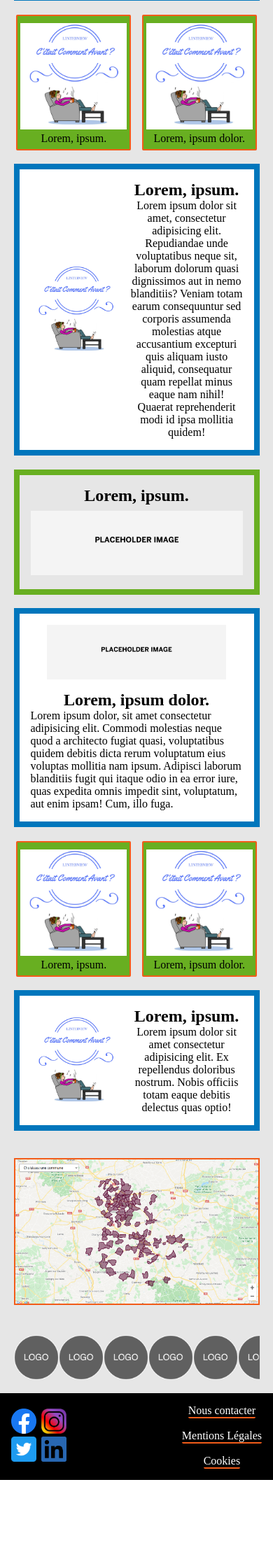
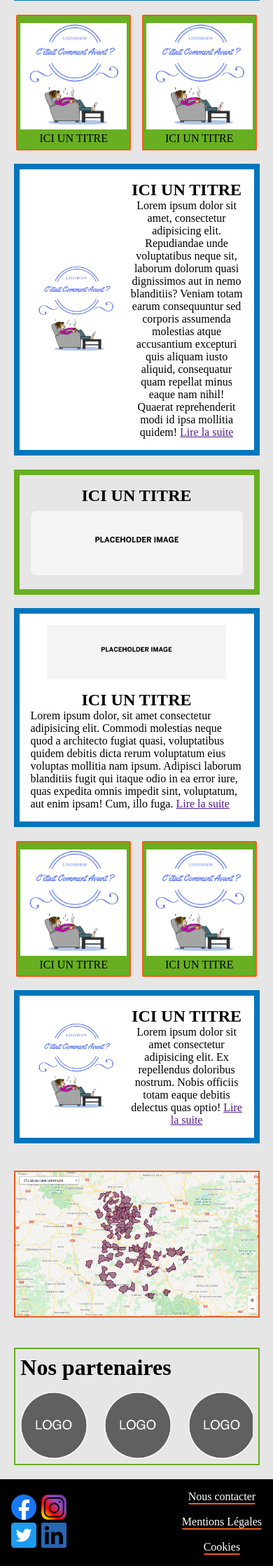
Before and after one commit to acs-sens-2021/la-tele-de-lyonne-anis-Guy-iliess, a PHP site: page / in a window 390 px wide. Shown: the part 541-2779 px from the top of the page at 70% size. Before the commit the page ends 2656 px from the top, so only its background shows below. Run offline with PHP 8.4, Linux system fonts and the light colour scheme.

Commit message:
page d'accueil fini sous les 4 formats (telephone, tablette, écran large, écran très large)

```diff
--- a/css/index.css
+++ b/css/index.css
@@ -201,6 +195,11 @@
   border: #68af21 solid 8px;
 }
 
+main .large_card figure img {
+  border-radius: 8px;
+  max-width: 100%;
+}
+
 main .large_card figure figcaption {
   text-align: center;
   font-size: 1.5rem;
@@ -212,19 +211,27 @@
   display: -webkit-box;
   display: -ms-flexbox;
   display: flex;
-  -webkit-box-orient: horizontal;
+  -webkit-box-orient: vertical;
   -webkit-box-direction: normal;
-      -ms-flex-direction: row;
-          flex-direction: row;
-  overflow-x: auto;
+      -ms-flex-direction: column;
+          flex-direction: column;
   margin: 5%;
+  padding: 2%;
+  border: solid 2px #68af21;
 }
 
-main .partenaires img {
+main .partenaires .logo_part {
+  display: -webkit-box;
+  overflow-x: auto;
+  margin-top: 1rem;
+}
+
+main .partenaires .logo_part img {
   display: -webkit-box;
   display: -ms-flexbox;
   display: flex;
-  max-width: 4rem;
+  max-width: 6rem;
+  margin-right: 1.5rem;
 }
 
 footer {
--- a/index.html
+++ b/index.html
@@ -37,11 +37,12 @@
             <h1 class="titre">Accueil</h1>
             <div class="card_banner">
                 <img src="./img/placeholder_banner.png" alt="placeholder">
-                <h1>Lorem, ipsum dolor.</h1>
+                <h1>ICI UN TITRE</h1>
                 <p>Lorem ipsum dolor sit amet consectetur adipisicing elit. Sunt, illo odio dignissimos aliquam
                     explicabo, ipsam suscipit, quasi nemo eligendi corporis libero atque alias impedit? Nesciunt
                     voluptatum numquam explicabo obcaecati fugit totam deserunt doloremque sed! Repudiandae modi ratione
-                    quo quasi nam consequuntur cumque minima cum odio nemo, ipsum, debitis ullam ducimus.</p>
+                    quo quasi nam consequuntur cumque minima cum odio nemo, ipsum, debitis ullam ducimus. <a href="">Lire la suite</a></p>
+
             </div>
         </article>
 
@@ -49,11 +50,11 @@
             <div class="card_double">
                 <figure class="simple_card">
                     <img src="./img/placeholder_img.jpg" alt="placeholder" width="100%">
-                    <figcaption>Lorem, ipsum.</figcaption>
+                    <figcaption>ICI UN TITRE</figcaption>
                 </figure>
                 <figure class="simple_card">
                     <img src="./img/placeholder_img.jpg" alt="placeholder" width="100%">
-                    <figcaption>Lorem, ipsum dolor.</figcaption>
+                    <figcaption>ICI UN TITRE</figcaption>
                 </figure>
             </div>
         </article>
@@ -62,19 +63,19 @@
             <div class="card_detail">
                 <img src="./img/placeholder_img.jpg" alt="placeholder" width="100%">
                 <div class="card_text">
-                    <h1>Lorem, ipsum.</h1>
+                    <h1>ICI UN TITRE</h1>
                     <p>Lorem ipsum dolor sit amet, consectetur adipisicing elit. Repudiandae unde voluptatibus neque
                         sit, laborum dolorum quasi dignissimos aut in nemo blanditiis? Veniam totam earum consequuntur
                         sed corporis assumenda molestias atque accusantium excepturi quis aliquam iusto aliquid,
                         consequatur quam repellat minus eaque nam nihil! Quaerat reprehenderit modi id ipsa mollitia
-                        quidem!</p>
+                        quidem! <a href="">Lire la suite</a></p>
                 </div>
             </div>
         </article>
 
         <article class="large_card">
             <figure>
-                <figcaption>Lorem, ipsum.</figcaption>
+                <figcaption>ICI UN TITRE</figcaption>
                 <img src="./img/placeholder_banner.png" alt="pholder" width="100%">
             </figure>
         </article>
@@ -82,11 +83,11 @@
         <article>
             <div class="card_banner">
                 <img src="./img/placeholder_banner.png" alt="placeholder">
-                <h1>Lorem, ipsum dolor.</h1>
+                <h1>ICI UN TITRE</h1>
                 <p>Lorem ipsum dolor, sit amet consectetur adipisicing elit. Commodi molestias neque quod a architecto
                     fugiat quasi, voluptatibus quidem debitis dicta rerum voluptatum eius voluptas mollitia nam ipsum.
                     Adipisci laborum blanditiis fugit qui itaque odio in ea error iure, quas expedita omnis impedit
-                    sint, voluptatum, aut enim ipsam! Cum, illo fuga.</p>
+                    sint, voluptatum, aut enim ipsam! Cum, illo fuga. <a href="">Lire la suite</a></p>
             </div>
         </article>
 
@@ -94,11 +95,11 @@
             <div class="card_double">
                 <figure class="simple_card">
                     <img src="./img/placeholder_img.jpg" alt="placeholder" width="100%">
-                    <figcaption>Lorem, ipsum.</figcaption>
+                    <figcaption>ICI UN TITRE</figcaption>
                 </figure>
                 <figure class="simple_card">
                     <img src="./img/placeholder_img.jpg" alt="placeholder" width="100%">
-                    <figcaption>Lorem, ipsum dolor.</figcaption>
+                    <figcaption>ICI UN TITRE</figcaption>
                 </figure>
             </div>
         </article>
@@ -107,9 +108,9 @@
             <div class="card_detail">
                 <img src="./img/placeholder_img.jpg" alt="placeholder" width="100%">
                 <div class="card_text">
-                    <h1>Lorem, ipsum.</h1>
+                    <h1>ICI UN TITRE</h1>
                     <p>Lorem ipsum dolor sit amet consectetur adipisicing elit. Ex repellendus doloribus nostrum. Nobis
-                        officiis totam eaque debitis delectus quas optio!</p>
+                        officiis totam eaque debitis delectus quas optio! <a href="">Lire la suite</a></p>
                 </div>
             </div>
         </article>
@@ -119,6 +120,8 @@
         </article>
 
         <div class="partenaires">
+            <h1 class="titre_part">Nos partenaires</h1>
+            <div class="logo_part">
                 <img src="./img/logo-placeholder-png.png" alt="placeholder_partenaires" width="100%">
                 <img src="./img/logo-placeholder-png.png" alt="placeholder_partenaires" width="100%">
                 <img src="./img/logo-placeholder-png.png" alt="placeholder_partenaires" width="100%">
@@ -130,7 +133,9 @@
                 <img src="./img/logo-placeholder-png.png" alt="placeholder_partenaires" width="100%">
                 <img src="./img/logo-placeholder-png.png" alt="placeholder_partenaires" width="100%">
             </div>
+        </div>
     </main>
+
 
     <footer>
         <div class="card_double">
--- a/scss/index.scss
+++ b/scss/index.scss
@@ -147,6 +141,11 @@
         border: $green solid 8px;
 
         figure {
+            img {
+                border-radius: 8px;
+                max-width: 100%;
+            }
+
             figcaption {
                 text-align: center;
                 font-size: 1.5rem;
@@ -155,15 +154,25 @@
             }
         }
     }
+
+
     .partenaires {
         display: flex;
-        flex-direction: row;
-        overflow-x: auto;
+        flex-direction: column;
         margin: 5%;
+        padding: 2%;
+        border: solid 2px $green;
 
-        img {
-            display: flex;
-            max-width: 4rem;
+        .logo_part {
+            display: -webkit-box;
+            overflow-x: auto;
+            margin-top: 1rem;
+
+            img {
+                display: flex;
+                max-width: 6rem;
+                margin-right: 1.5rem;
+            }
         }
     }
 }
```
Also changed, not shown: other parts of css/index.css (+54 -11 lines), other parts of scss/index.scss (+48 -12 lines), 1 other file. Lines whose indentation alone changed are shown as unchanged.
